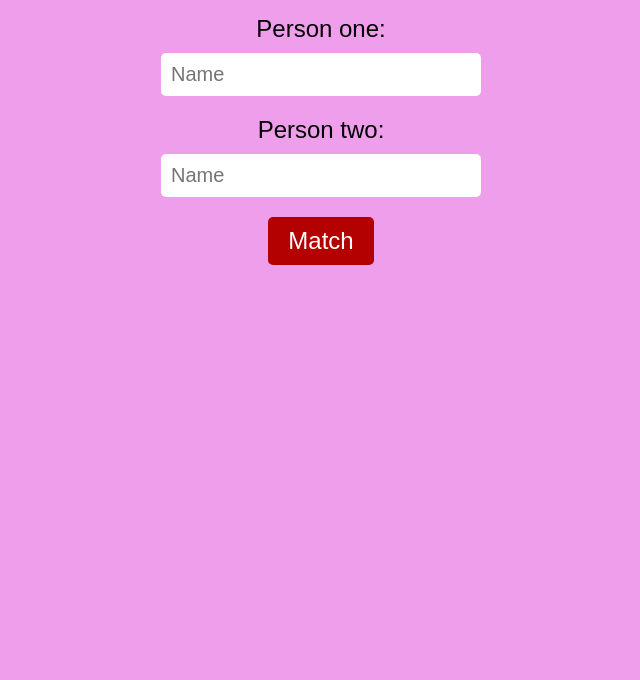
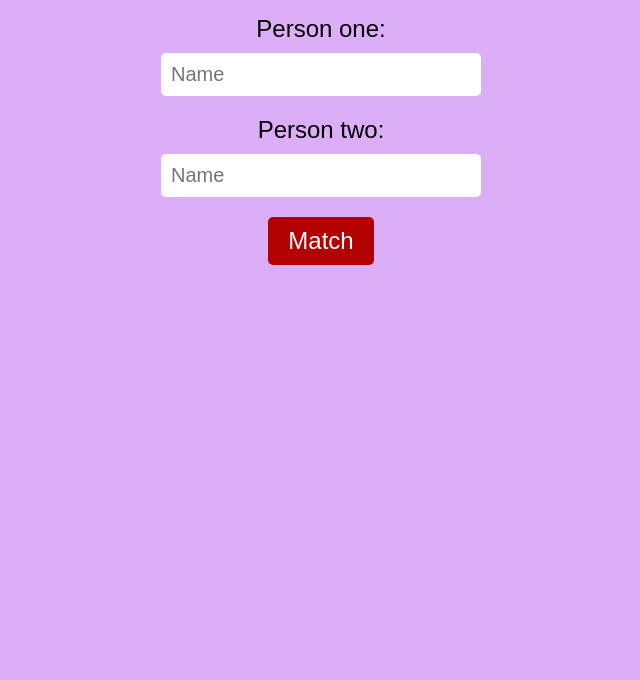
Before and after one commit to DanielMGX/Love-cal, a plain HTML site: page index.html in a window 1280 px wide. Shown: the part 120-800 px from the top of the page, without its empty margins (319-959 px from the left). Drawn offline with Linux system fonts and the light colour scheme.

Commit message:
Update style.css

```diff
--- a/style.css
+++ b/style.css
@@ -1,5 +1,5 @@
 body {
-    background-color: #e660e09a;
+    background-color: #ddaef8;
     font-family: Arial, sans-serif;
   }
 
```
